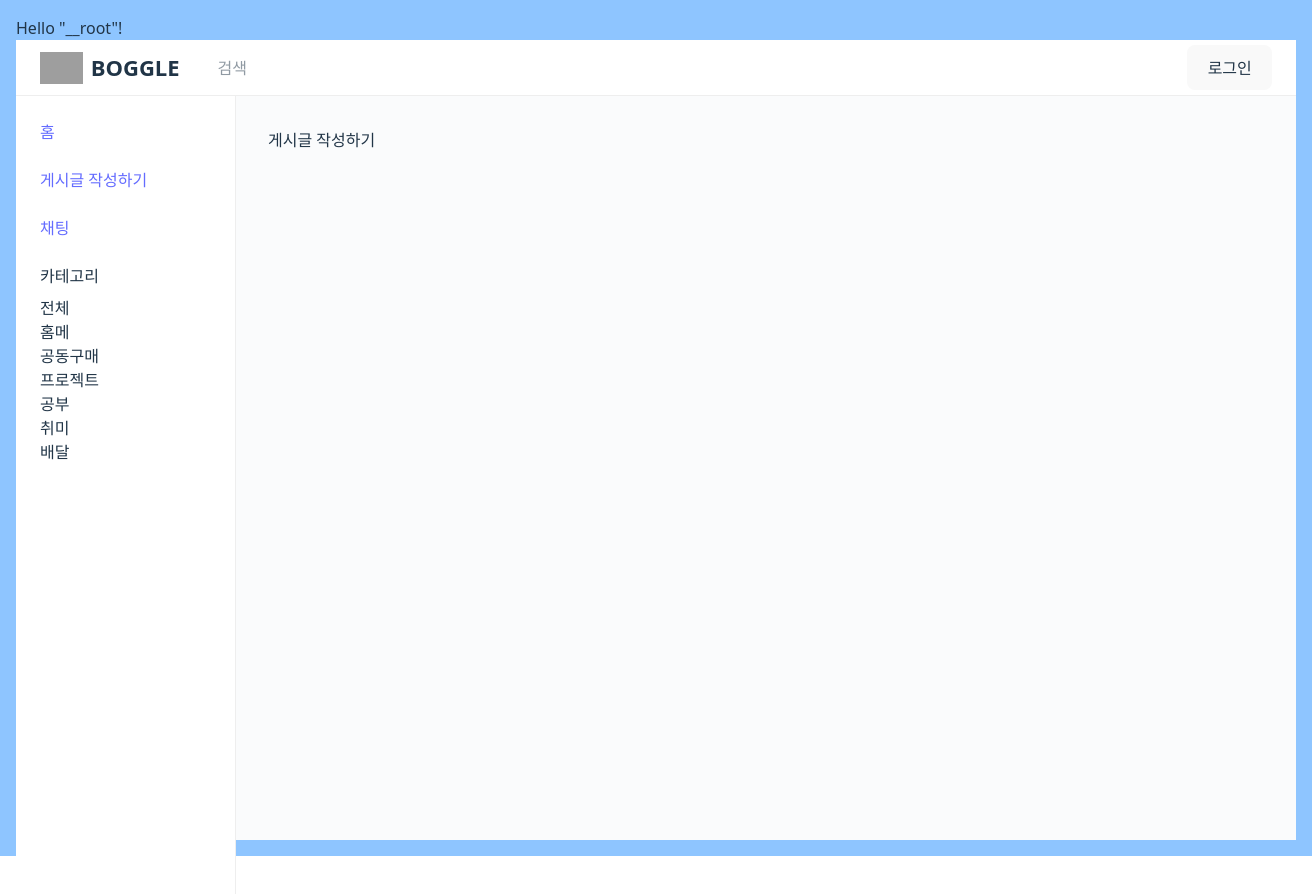
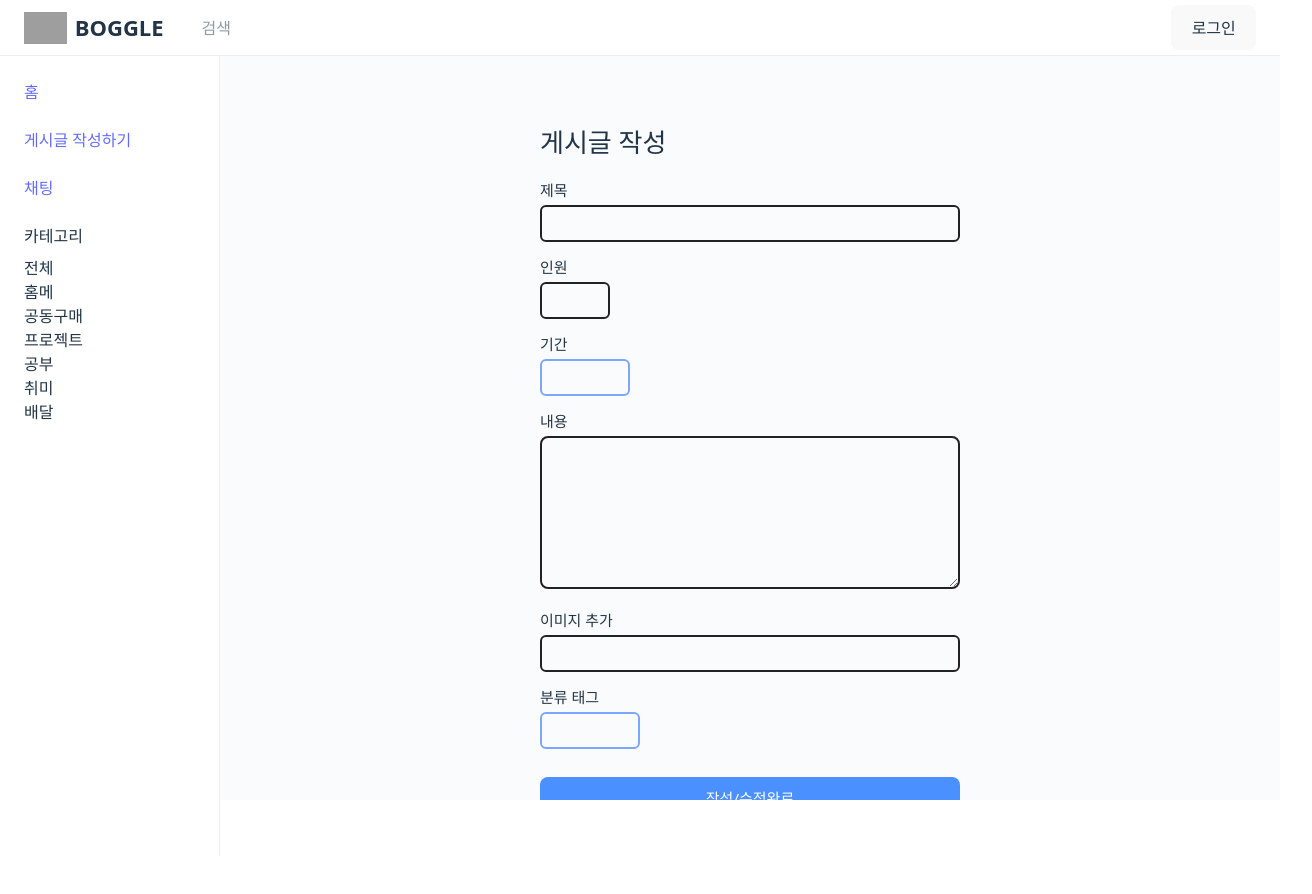
Before and after one commit to gsainfoteam/boggle-fe, a React (Vite) app: page /write in a window 1280 px wide. Shown: the whole page, 1312 px wide, since content can reach past the window. After the commit the page ends 856 px from the top, so only its background shows below. Built offline with nearby package versions, Linux system fonts and the light colour scheme; grey boxes are pictures that could not be loaded.

Commit message:
make publishing page

```diff
--- a/src/routes/__root.jsx
+++ b/src/routes/__root.jsx
@@ -1,4 +1,3 @@
-import * as React from "react";
 import { Outlet, createRootRoute } from "@tanstack/react-router";
 
 export const Route = createRootRoute({
@@ -6,12 +5,5 @@ export const Route = createRootRoute({
 });
 
 function RootComponent() {
-  return (
-    <div className="bg-blue-300 p-4">
-      <React.Fragment>
-        <div>Hello "__root"!</div>
-        <Outlet />
-      </React.Fragment>
-    </div>
-  );
+  return <Outlet />;
 }
--- a/src/routes/write.jsx
+++ b/src/routes/write.jsx
@@ -1,5 +1,6 @@
 import { createFileRoute } from "@tanstack/react-router";
 import Layout from "../component/Layout";
+import React from "react";
 
 export const Route = createFileRoute("/write")({
   component: WriteComponent,
@@ -8,8 +9,132 @@ export const Route = createFileRoute("/write")({
 function WriteComponent() {
   return (
     <Layout>
-      <h2>게시글 작성하기</h2>
-      {/* 폼 구현 예정 */}
+      <form
+        style={{
+          maxWidth: 420,
+          margin: "40px auto 0 auto",
+          display: "flex",
+          flexDirection: "column",
+          gap: 14,
+        }}
+      >
+        <h1 style={{ fontSize: 26, fontWeight: 700, marginBottom: 8 }}>
+          게시글 작성
+        </h1>
+        <label style={{ fontWeight: 500, fontSize: 15 }}>
+          제목
+          <p>
+            <input
+              type="text"
+              style={{
+                width: "100%",
+                fontSize: 15,
+                padding: 5,
+                borderRadius: 6,
+                border: "2px solid #222",
+                marginTop: 4,
+              }}
+            />
+          </p>
+        </label>
+        <label style={{ fontWeight: 500, fontSize: 15 }}>
+          인원
+          <p>
+            <input
+              type="number"
+              style={{
+                width: 70,
+                fontSize: 15,
+                padding: 5,
+                borderRadius: 6,
+                border: "2px solid #222",
+                marginTop: 4,
+              }}
+            />
+          </p>
+        </label>
+        <label style={{ fontWeight: 500, fontSize: 15 }}>
+          기간
+          <p>
+            <input
+              type="text"
+              style={{
+                width: 90,
+                fontSize: 15,
+                padding: 5,
+                borderRadius: 6,
+                border: "2px solid #7da6ff",
+                marginTop: 4,
+              }}
+            />
+          </p>
+        </label>
+        <label style={{ fontWeight: 500, fontSize: 15 }}>
+          내용
+          <p>
+            <textarea
+              rows={6}
+              style={{
+                width: "100%",
+                fontSize: 15,
+                padding: 7,
+                borderRadius: 8,
+                border: "2px solid #222",
+                marginTop: 4,
+                resize: "vertical",
+              }}
+            />
+          </p>
+        </label>
+        <label style={{ fontWeight: 500, fontSize: 15 }}>
+          이미지 추가
+          <p>
+            <input
+              type="text"
+              style={{
+                width: "100%",
+                fontSize: 15,
+                padding: 5,
+                borderRadius: 6,
+                border: "2px solid #222",
+                marginTop: 4,
+              }}
+            />
+          </p>
+        </label>
+        <label style={{ fontWeight: 500, fontSize: 15 }}>
+          분류 태그
+          <p>
+            <input
+              type="text"
+              style={{
+                width: 100,
+                fontSize: 15,
+                padding: 5,
+                borderRadius: 6,
+                border: "2px solid #7da6ff",
+                marginTop: 4,
+              }}
+            />
+          </p>
+        </label>
+        <button
+          type="submit"
+          style={{
+            marginTop: 14,
+            background: "#4a90ff",
+            color: "#fff",
+            fontSize: 15,
+            border: "none",
+            borderRadius: 8,
+            padding: "10px 0",
+            fontWeight: 500,
+            cursor: "pointer",
+          }}
+        >
+          작성/수정완료
+        </button>
+      </form>
     </Layout>
   );
 }
```
